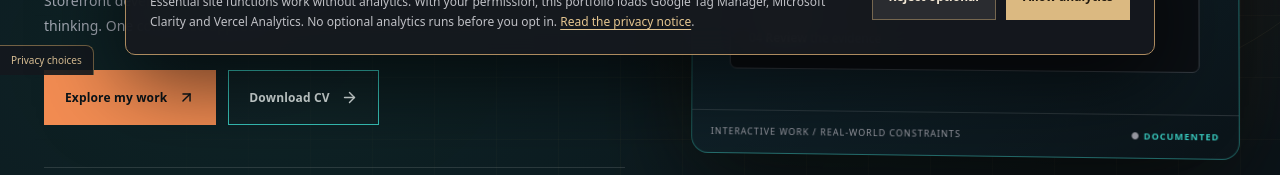
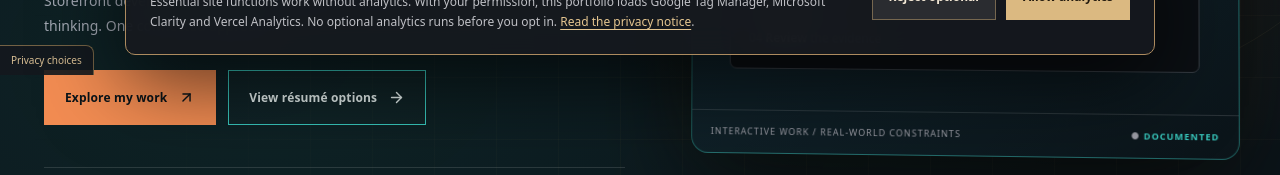
Before and after one commit to bonvallite/developer-portfolio, a Next.js app: page / in a window 1280 px wide. Shown: the part 725-900 px from the top of the page. Built offline with nearby package versions, Linux system fonts and the light colour scheme.

Commit message:
fix(conversion): clarify résumé selection CTA

```diff
--- a/app/page.tsx
+++ b/app/page.tsx
@@ -119,7 +119,7 @@ export default function Home() {
             <h1 id="jrv2-title">I build Shopify stores.<br/><span>And the systems behind them.</span></h1>
             <p className="jrv2-hero-lead">Senior Shopify Developer & eCommerce Manager, combining technical engineering, operations and commercial thinking.</p>
             <p className="jrv2-hero-support">Storefront development. Custom integrations. B2B systems. Analytics and conversion thinking. One connected approach.</p>
-            <div className="jrv2-hero-actions"><a className="jrv2-cta jrv2-cta-primary" href="#work">Explore my work <ArrowUpRight size={17} aria-hidden="true"/></a><a className="jrv2-cta jrv2-cta-ghost" href="/resume">Download CV <ArrowRight size={17} aria-hidden="true"/></a></div>
+            <div className="jrv2-hero-actions"><a className="jrv2-cta jrv2-cta-primary" href="#work">Explore my work <ArrowUpRight size={17} aria-hidden="true"/></a><a className="jrv2-cta jrv2-cta-ghost" href="/resume">View résumé options <ArrowRight size={17} aria-hidden="true"/></a></div>
             <div className="jrv2-hero-proof"><span><CircleCheck size={16} aria-hidden="true"/> Documented case studies</span><span><CircleCheck size={16} aria-hidden="true"/> Interactive demos</span><span><CircleCheck size={16} aria-hidden="true"/> Evidence-led practice</span></div>
           </div>
           <div className="jrv2-hero-showcase" aria-label="Illustration of a connected Shopify commerce system">
```
